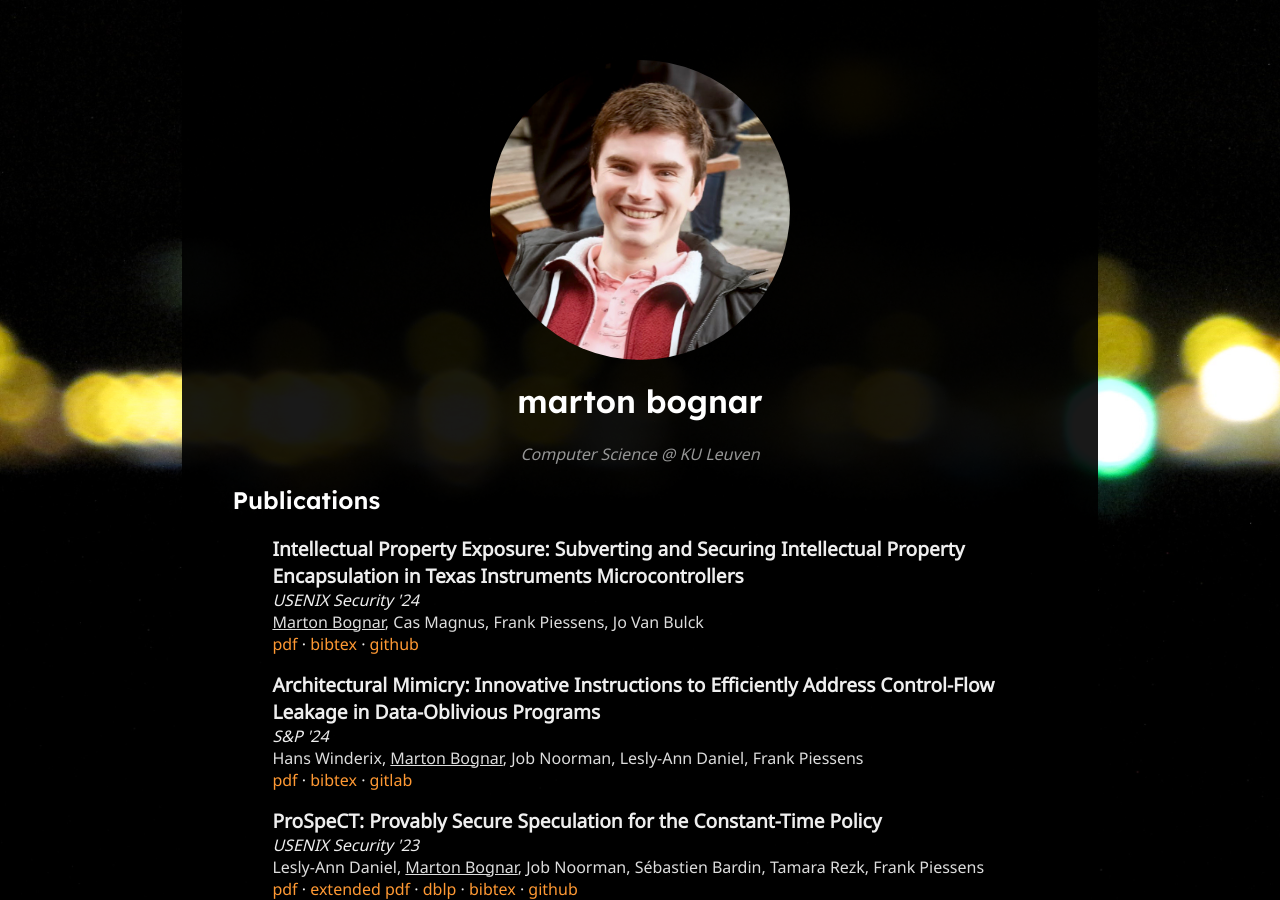
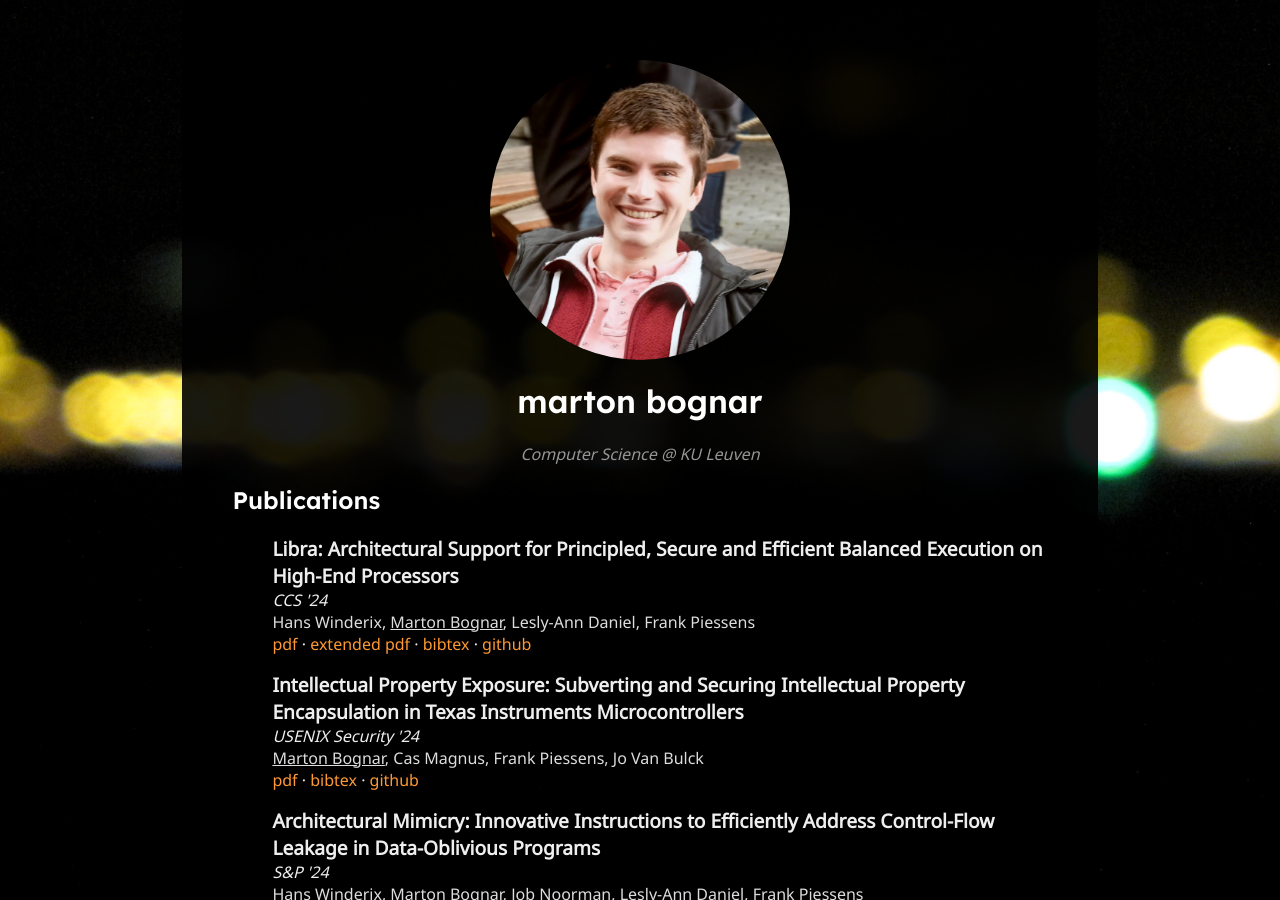
Before and after one commit to martonbognar/martonbognar.github.io, a Jekyll site: the page built from index.html, in a window 1280 px wide and 900 px high. Built offline with Jekyll 4.4.1, drawn with Linux system fonts in a browser that asks for light colours.

Commit message:
Add Libra paper

```diff
--- a/index.html
+++ b/index.html
@@ -7,6 +7,19 @@ layout: default
 <p>Computer Science @ KU Leuven</p>
 <h2>Publications</h2>
 <ul id='publications'>
+  <li>
+    <span class='title'>Libra: Architectural Support for Principled, Secure and Efficient Balanced Execution on High-End Processors</span>
+    <br>
+    <span class='venue'>CCS '24</span>
+    <br>
+    <span class='authors'>Hans Winderix, <u>Marton Bognar</u>, Lesly-Ann Daniel, Frank Piessens</span>
+    <br>
+    <a href='papers/winderix24libra.pdf'>pdf</a> ·
+    <a href='https://arxiv.org/abs/2409.03743'>extended pdf</a> ·
+    <a href='papers/winderix24libra.bib'>bibtex</a> ·
+    <a href='https://github.com/proteus-core/libra'>github</a>
+  </li>
+
   <li>
     <span class='title'>Intellectual Property Exposure: Subverting and Securing Intellectual Property Encapsulation in Texas Instruments Microcontrollers</span>
     <br>
--- /dev/null
+++ b/papers/winderix24libra.bib
@@ -0,0 +1,6 @@
+@inproceedings{winderix24libra,
+  title     = {Libra: Architectural Support for Principled, Secure and Efficient Balanced Execution on High-End Processors},
+  author    = {Winderix, Hans and Bognar, Marton and Daniel, Lesly-Ann and Piessens, Frank},
+  booktitle = {{ACM} Conference on Computer and Communications Security ({CCS})},
+  year      = 2024
+}
```
Also changed, not shown: 1 other file.
